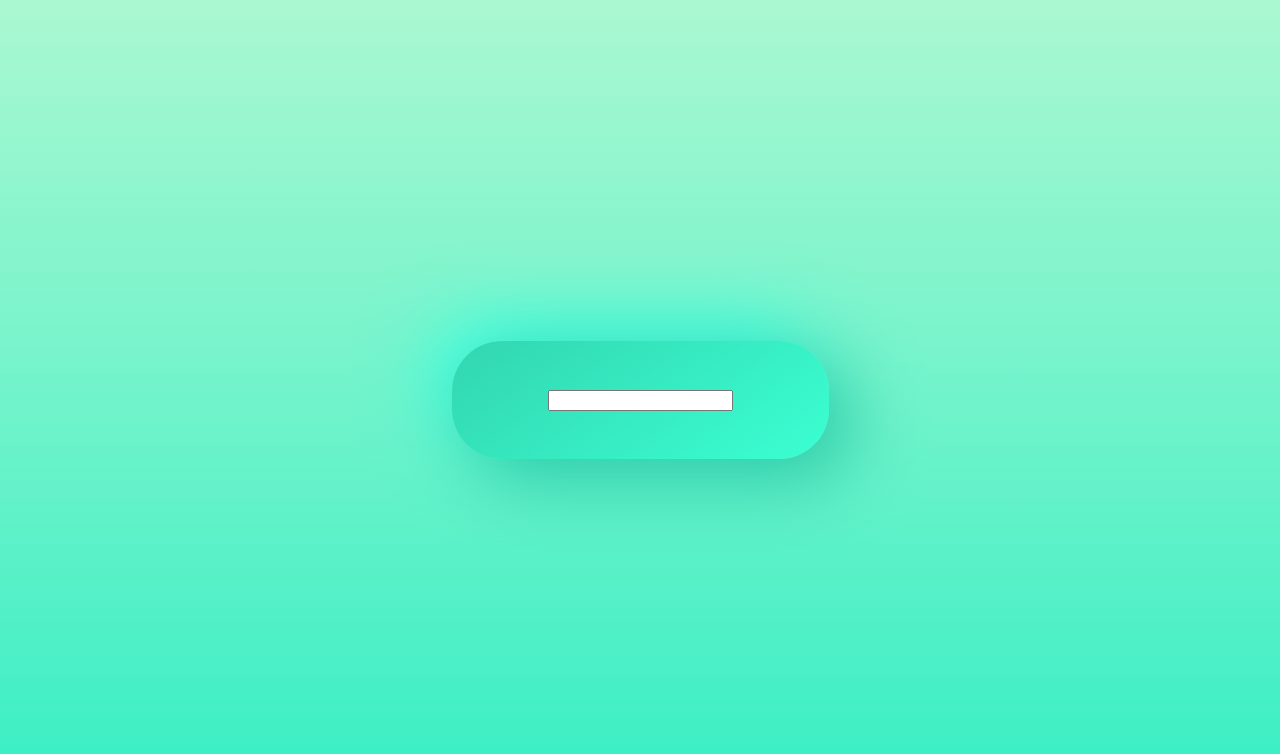
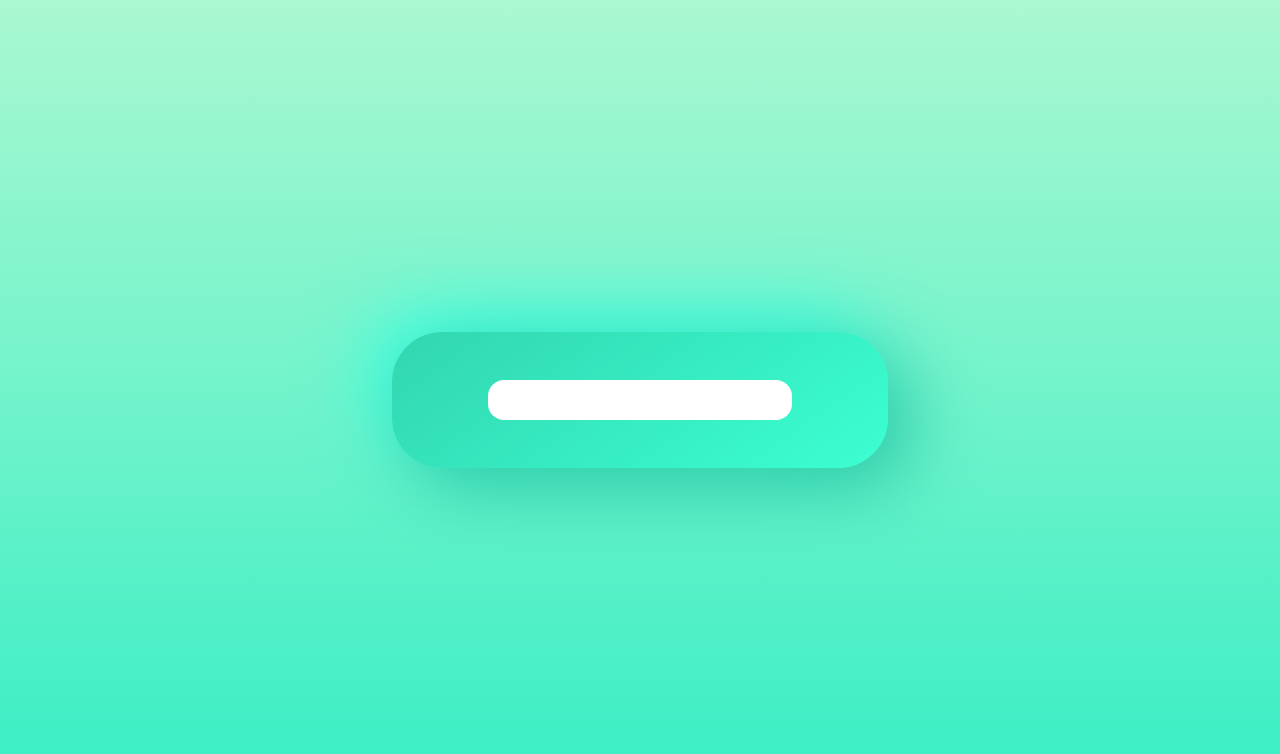
Before and after one commit to Betolicon/Weather_app, a website built with webpack: page src/template.html in a window 1280 px wide. Built offline with nearby package versions, Linux system fonts and the light colour scheme.

Commit message:
I modified the input and added other styles when it focus

```diff
--- a/src/style.css
+++ b/src/style.css
@@ -24,3 +24,18 @@ body{
 #monica-content-root {
     display: none;
 }
+
+input{
+    outline: 0;
+    border: 0;
+    border-radius: 1rem;
+    height: 1.5rem;
+    width: 16rem;
+    transition: background-color 3s;
+    padding: 0.5rem 1.5rem;
+}
+
+input:focus{
+    background-color: #ff9393;
+    box-shadow: 0.1rem 0.1rem 1rem;
+}
```
